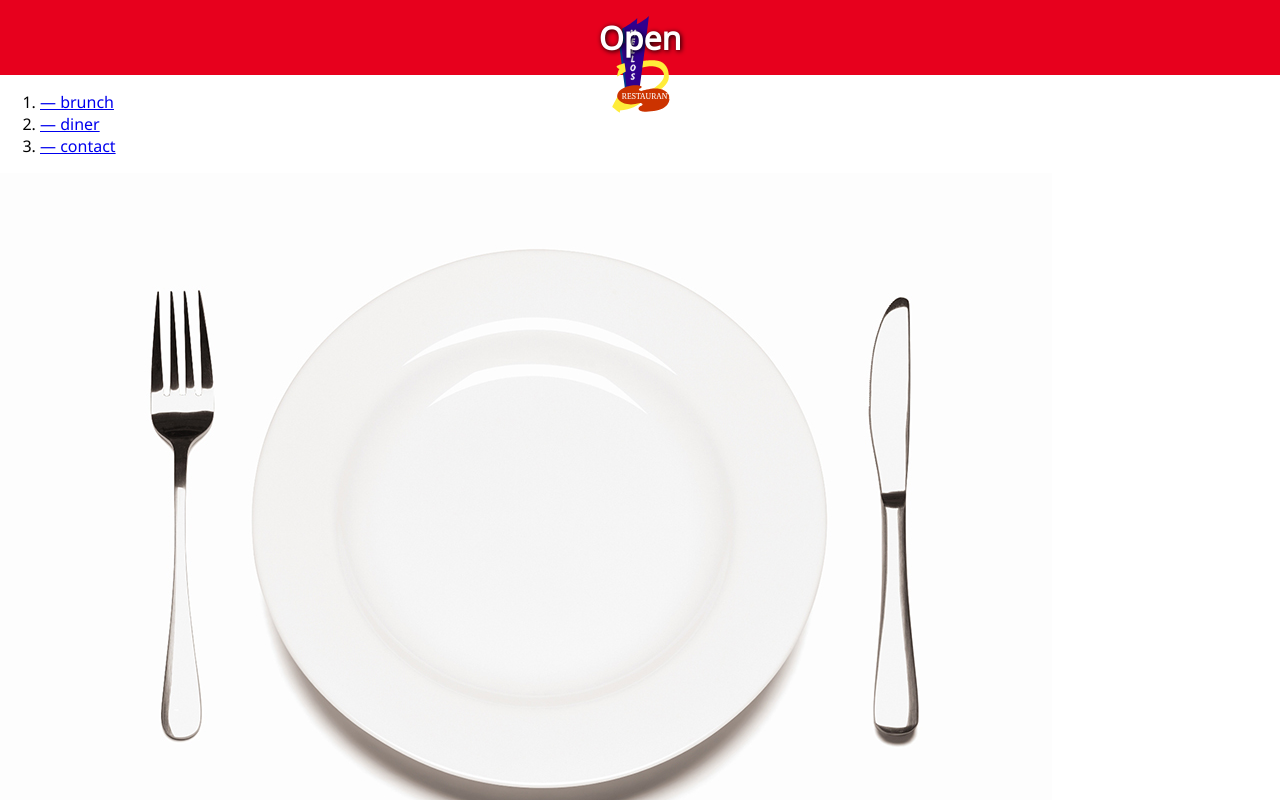
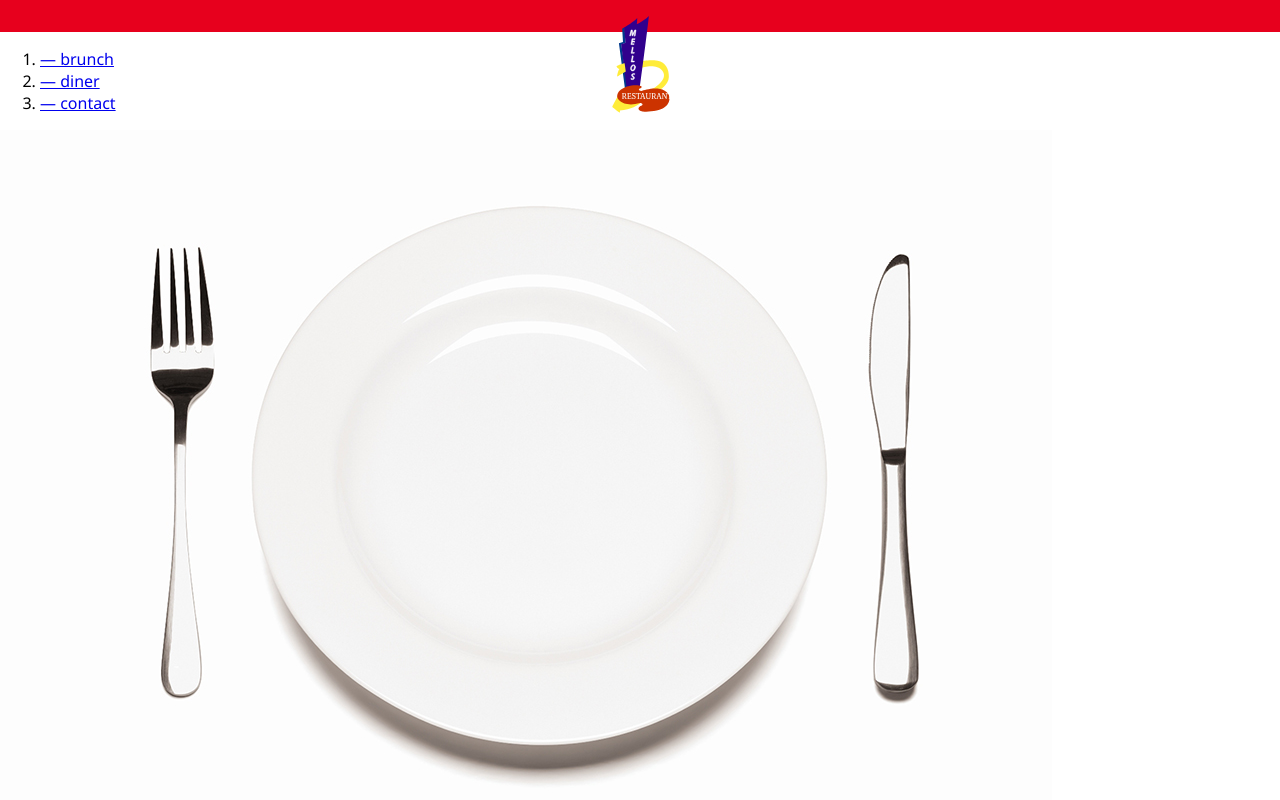
Before and after one commit to Dforest24/dsn1674-project-3, a plain HTML site: page index.html in a window 1280 px wide. Shown: the top 800 px of the page. Drawn offline with Linux system fonts and the light colour scheme.

Commit message:
html fix

```diff
--- a/index.html
+++ b/index.html
@@ -8,7 +8,7 @@
 	<body>
 		<header>
 			<img src="images/melos-logo.svg" alt="melos-logo">
-			<h1 id="top">Open</h1>
+			<h1 id="top"></h1>
 		</header>
 		<main>
 			<nav>
```
